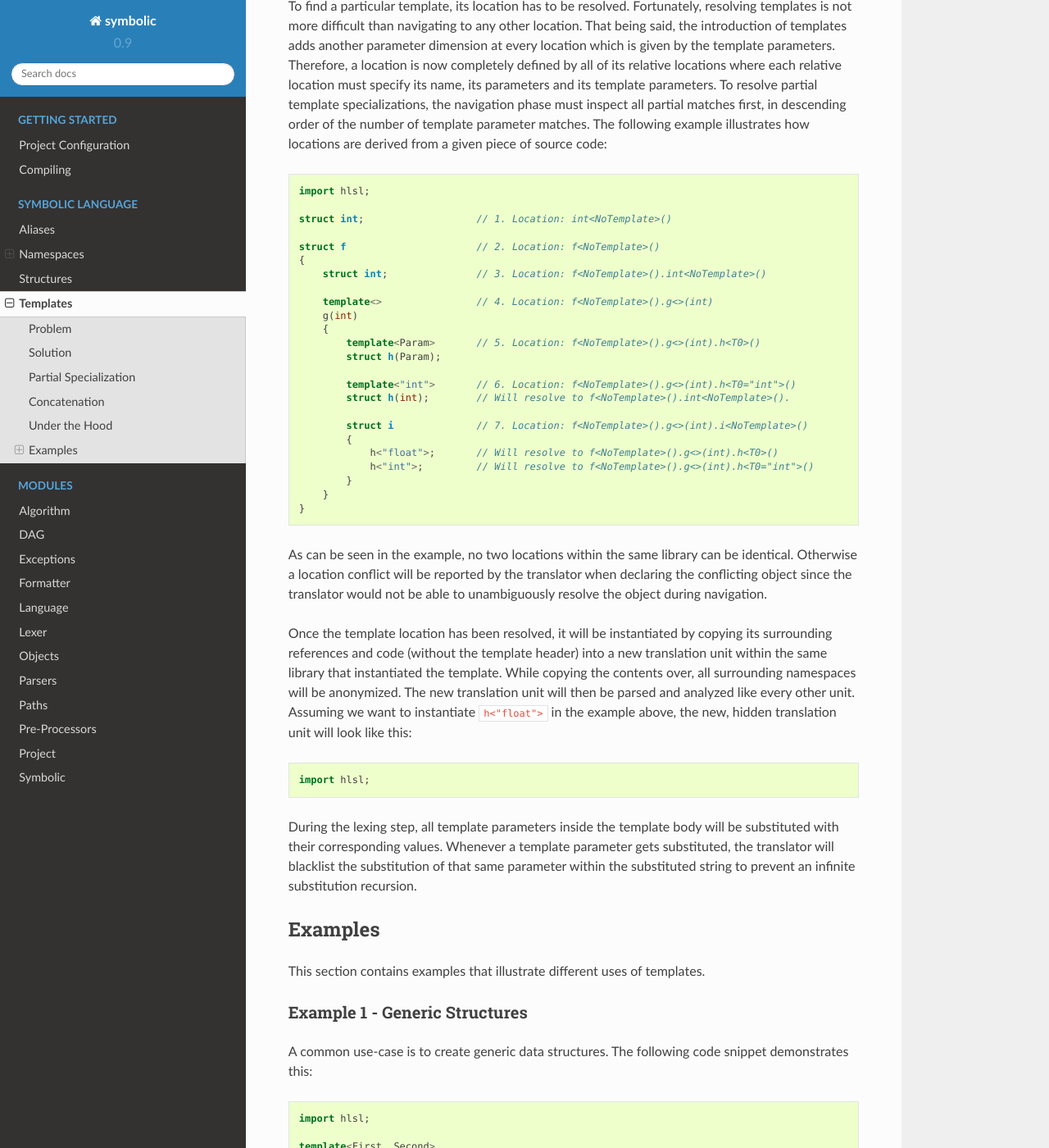
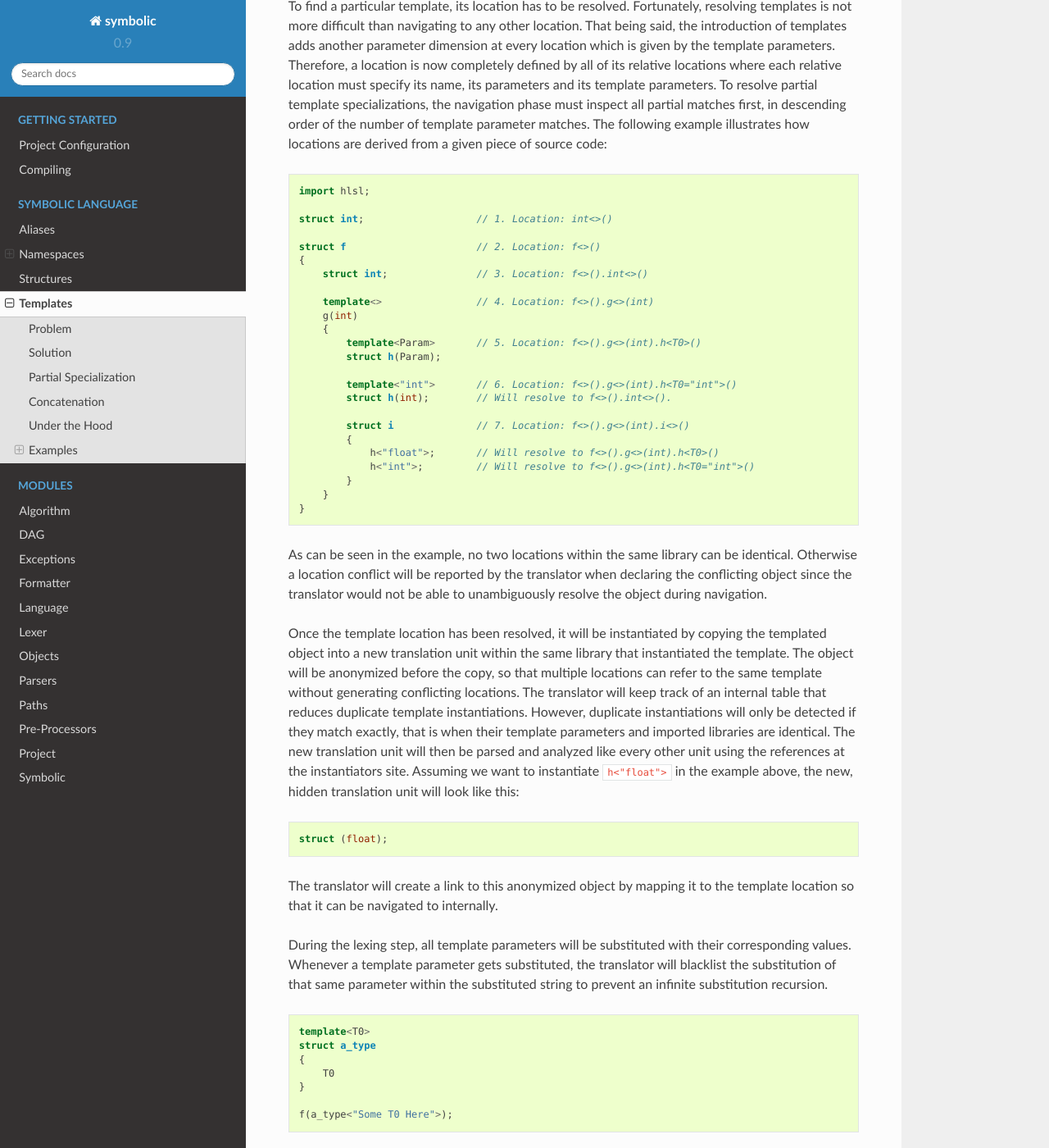
Before and after one commit to yoshimon/symbolic, a Sphinx documentation site: the page built from doc/sphinx/source/symbolic_language/templates.rst, in a window 1280 px wide and 1400 px high, scrolled down 2513 px. Shown: the whole window at 82% size. Built offline with Sphinx 7.4.7 and the Read the Docs theme 2.0.0, drawn with Linux system fonts in a browser that asks for light colours; pages that are not in the unit, such as notebooks, are missing from menus; some of the changed text lies outside the part shown.

Commit message:
Docs updated.

```diff
--- a/doc/sphinx/source/symbolic_language/templates.rst
+++ b/doc/sphinx/source/symbolic_language/templates.rst
@@ -121,25 +121,25 @@ piece of source code:
 
     import hlsl;
 
-    struct int;                   // 1. Location: int<NoTemplate>()
+    struct int;                   // 1. Location: int<>()
 
-    struct f                      // 2. Location: f<NoTemplate>()
+    struct f                      // 2. Location: f<>()
     {
-        struct int;               // 3. Location: f<NoTemplate>().int<NoTemplate>()
+        struct int;               // 3. Location: f<>().int<>()
 
-        template<>                // 4. Location: f<NoTemplate>().g<>(int)
+        template<>                // 4. Location: f<>().g<>(int)
         g(int)
         {
-            template<Param>       // 5. Location: f<NoTemplate>().g<>(int).h<T0>()
+            template<Param>       // 5. Location: f<>().g<>(int).h<T0>()
             struct h(Param);
 
-            template<"int">       // 6. Location: f<NoTemplate>().g<>(int).h<T0="int">()
-            struct h(int);        // Will resolve to f<NoTemplate>().int<NoTemplate>().
+            template<"int">       // 6. Location: f<>().g<>(int).h<T0="int">()
+            struct h(int);        // Will resolve to f<>().int<>().
 
-            struct i              // 7. Location: f<NoTemplate>().g<>(int).i<NoTemplate>()
+            struct i              // 7. Location: f<>().g<>(int).i<>()
             {
-                h<"float">;       // Will resolve to f<NoTemplate>().g<>(int).h<T0>()
-                h<"int">;         // Will resolve to f<NoTemplate>().g<>(int).h<T0="int">()
+                h<"float">;       // Will resolve to f<>().g<>(int).h<T0>()
+                h<"int">;         // Will resolve to f<>().g<>(int).h<T0="int">()
             }
         }
     }
@@ -148,18 +148,37 @@ As can be seen in the example, no two locations within the same library can be i
 by the translator when declaring the conflicting object since the translator would not be able to unambiguously resolve the object
 during navigation.
 
-Once the template location has been resolved, it will be instantiated by copying its surrounding references and code (without the
-template header) into a new translation unit within the same library that instantiated the template. While copying the contents over,
-all surrounding namespaces will be anonymized. The new translation unit will then be parsed and analyzed like every other unit.
-Assuming we want to instantiate :code:`h<"float">` in the example above, the new, hidden translation unit will look like this:
+Once the template location has been resolved, it will be instantiated by copying the templated object into a new translation unit
+within the same library that instantiated the template. The object will be anonymized before the copy, so that multiple locations
+can refer to the same template without generating conflicting locations. The translator will keep track of an internal table that
+reduces duplicate template instantiations. However, duplicate instantiations will only be detected if they match exactly, that is when
+their template parameters and imported libraries are identical. The new translation unit will then be parsed and analyzed like every
+other unit using the references at the instantiators site. Assuming we want to instantiate :code:`h<"float">` in the example above,
+the new, hidden translation unit will look like this:
 
 .. code-block:: cpp
 
-    import hlsl;
+    struct (float);
 
-During the lexing step, all template parameters inside the template body will be substituted with their corresponding values. Whenever
-a template parameter gets substituted, the translator will blacklist the substitution of that same parameter within the substituted string
-to prevent an infinite substitution recursion.
+The translator will create a link to this anonymized object by mapping it to the template location so that it can be navigated to
+internally.
+
+During the lexing step, all template parameters will be substituted with their corresponding values. Whenever
+a template parameter gets substituted, the translator will blacklist the substitution of that same parameter within the substituted
+string to prevent an infinite substitution recursion.
+
+.. code-block:: cpp
+
+    template<T0>
+    struct a_type
+    {
+        T0
+    }
+
+    f(a_type<"Some T0 Here">);
+
+In the example above, the template parameter :code:`T0` will only be substituted once by :code:`Some T0 Here`. The :code:`T0`
+token inside the substituted string will not be replaced so that the substitution phase ends after the first pass.
 
 Examples
 --------
```
